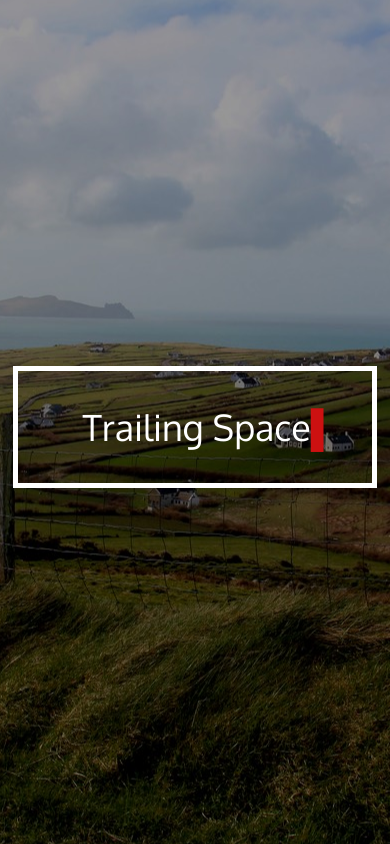
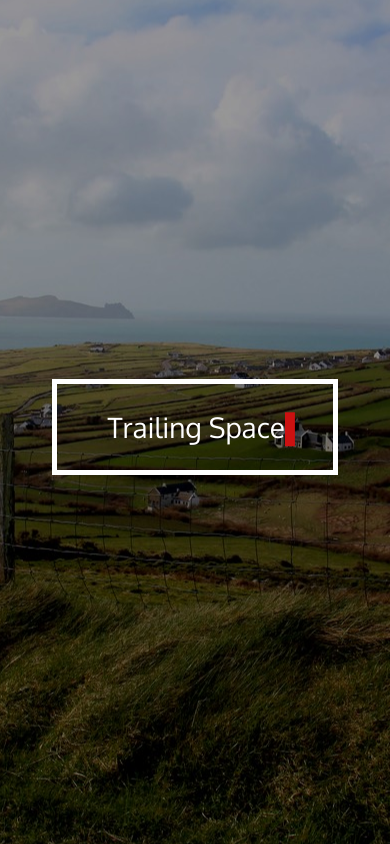
Before and after one commit to trailingspace/trailingspace.github.io, a plain HTML site: page index.html in a window 390 px wide. Drawn offline with nearby package versions, Linux system fonts and the light colour scheme.

Commit message:
Fix small screen

```diff
--- a/assets/main.css
+++ b/assets/main.css
@@ -28,3 +28,9 @@ h1 {
   border: 5px solid #FFF;
   padding: 1em 1em 1em 1.8em;
 }
+
+@media screen and (max-width: 767px) {
+  h1 {
+    font-size: 2em;
+  }
+}
```
